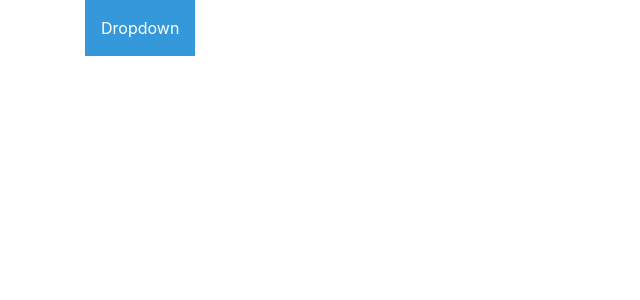
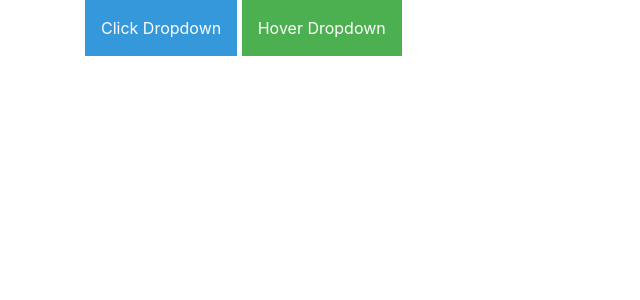
Before and after one commit to slevin222/Navbar_css_only, a PHP site: page /index.html in a window 1280 px wide. Shown: the part 66-366 px from the top of the page, without its empty margins (0-640 px from the left). Run offline with PHP 8.4, Linux system fonts and the light colour scheme.

Commit message:
added hover dropdown

```diff
--- a/index.html
+++ b/index.html
@@ -39,13 +39,21 @@
             </ul>
         </nav>
         <div class="dropdown">
-            <button onclick="myFunction()" class="dropbtn">Dropdown</button>
+            <button onclick="myFunction()" class="dropbtn">Click Dropdown</button>
             <div id="myDropdown" class="dropdown-content">
                 <a href="#">Link 1</a>
                 <a href="#">Link 2</a>
                 <a href="#">Link 3</a>
             </div>
         </div>
+        <div class="hdropdown">
+            <button class="hdropbtn">Hover Dropdown</button>
+            <div class="hdropdown-content">
+                <a href="#">Link 4</a>
+                <a href="#">Link 5</a>
+                <a href="#">Link 6</a>
+            </div>
+        </div>
     </div>
 </body>
 
--- a/style.css
+++ b/style.css
@@ -150,3 +150,53 @@ img{
 
 /* Show the dropdown menu (use JS to add this class to the .dropdown-content container when the user clicks on the dropdown button) */
 .show {display:block;}
+
+
+
+/* /////////////Hover Dropdown */
+
+/* Dropdown Button */
+.hdropbtn {
+    background-color: #4CAF50;
+    color: white;
+    padding: 16px;
+    font-size: 16px;
+    border: none;
+}
+
+/* The container <div> - needed to position the dropdown content */
+.hdropdown {
+    position: relative;
+    display: inline-block;
+}
+
+/* Dropdown Content (Hidden by Default) */
+.hdropdown-content {
+    display: none;
+    position: absolute;
+    background-color: #f1f1f1;
+    min-width: 160px;
+    box-shadow: 0px 8px 16px 0px rgba(0,0,0,0.2);
+    z-index: 1;
+}
+
+/* Links inside the dropdown */
+.hdropdown-content a {
+    color: black;
+    padding: 12px 16px;
+    text-decoration: none;
+    display: block;
+}
+
+/* Change color of dropdown links on hover */
+.hdropdown-content a:hover {background-color: #ddd}
+
+/* Show the dropdown menu on hover */
+.hdropdown:hover .hdropdown-content {
+    display: block;
+}
+
+/* Change the background color of the dropdown button when the dropdown content is shown */
+.hdropdown:hover .hdropbtn {
+    background-color: #3e8e41;
+}
```
